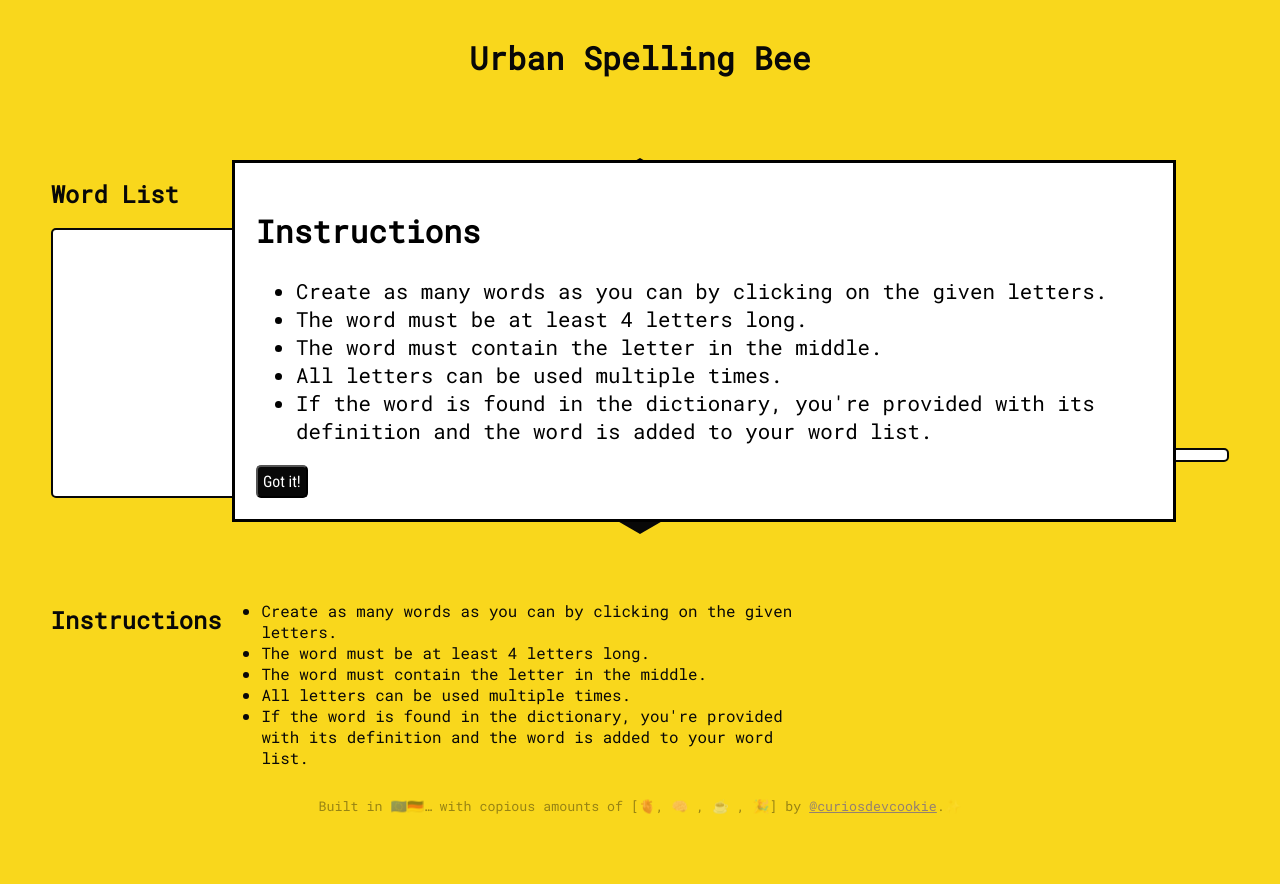
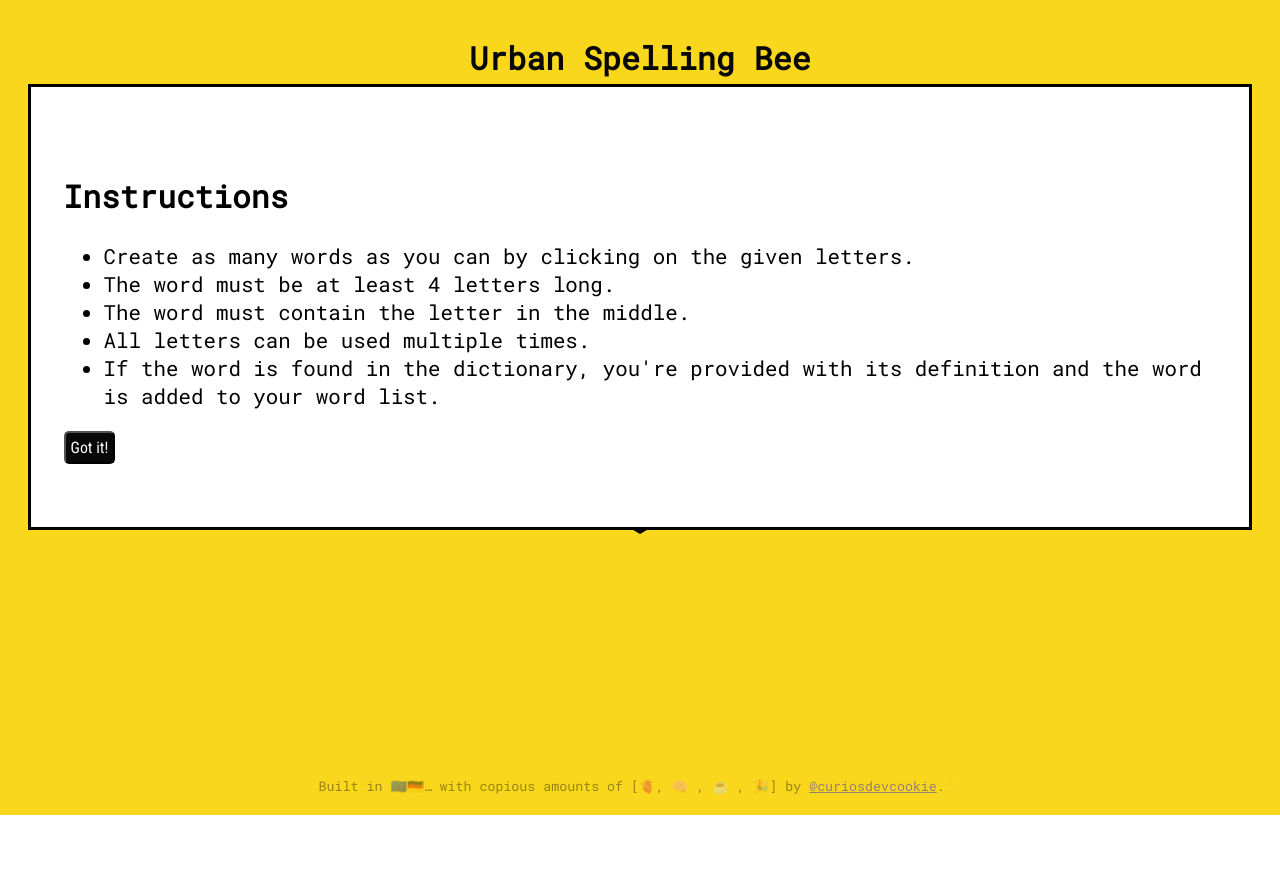
Before and after one commit to curiosdevcookie/Harvard-CS50, a Flask app: template week_11__final-project/spelling_bee/templates/index.html in a window 1280 px wide. After the commit the page ends 815 px from the top, so only its background shows below. Run offline with Flask 3, Linux system fonts and the light colour scheme; the template is opened without the code that fills it, so the values that code supplies are empty.

Commit message:
Add instructions-dialog.

```diff
--- a/week_11__final-project/spelling_bee/static/css/index.css
+++ b/week_11__final-project/spelling_bee/static/css/index.css
@@ -67,7 +67,7 @@ main {
   grid-template-areas: "list comb input" "list comb definition" "instructions instructions .";
   grid-template-columns: 1fr 1fr 1fr;
   grid-template-rows: 15rem 1fr 10rem;
-  row-gap: 7rem;
+  row-gap: 2rem;
   column-gap: 3rem;
   padding: 0 calc(3rem + 1vw);
 }
@@ -77,11 +77,12 @@ main {
     grid-template-areas: "comb" "input" "definition" "list" "instructions";
     grid-template-columns: 1fr;
     grid-template-rows: auto;
-    gap: 3rem;
+    row-gap: 1rem;
   }
 
   #instructions {
     grid-area: instructions;
+    display: none;
   }
 }
 
@@ -104,9 +105,20 @@ main {
 
 #instructions {
   grid-area: instructions;
-  display: flex;
-  justify-content: center;
+  display: none;
 }
+
+@keyframes drop_into_view {
+  0% {
+    transform: translateY(-100%);
+  }
+
+  100% {
+    transform: translateY(0%);
+  }
+}
+
+
 
 /* List styling */
 #word-list-ul {
@@ -276,12 +288,13 @@ input {
 /* Footer */
 
 cdc-footer {
+  margin-top: calc(3rem + 1vw);
   font-size: calc(0.05rem + 1vw);
 }
 
 
 footer {
-  margin-top: 5rem;
+  margin-top: 8rem;
   opacity: 0.4;
   animation: slide-upwards 3s, change_opacity 3s;
 }
@@ -313,8 +326,8 @@ footer {
 /* Dialog instructions */
 
 #dialog-instructions{
-  top: 20%;
-  left: 10%;
-  width: 70%;
+  top: 7%;
   font-size: calc(0.8rem + 1vw);
+  margin: calc(1.5rem + 1vw);
+  padding: calc(5rem + 1vw) calc(2rem + 1vw);
 }
--- a/week_11__final-project/spelling_bee/static/js/index.js
+++ b/week_11__final-project/spelling_bee/static/js/index.js
@@ -23,3 +23,15 @@ function deleteLetter() {
   const input = document.getElementById('input-word');
   input.value = input.value.slice(0, -1);
 }
+
+// Dialog #dialog-instructions handling
+// If user closes the dialog, the section #instructions will be added to the DOM:
+const dialog = document.getElementById('dialog-instructions');
+if (dialog) {
+  dialog.addEventListener('close', () => {
+    const instructions = document.getElementById('instructions');
+    instructions.style.display = 'block';
+    // Also an animation will be added to the section #instructions that takes 3 seconds:
+    instructions.style.animation = 'drop_into_view 3s';
+  });
+}
```
